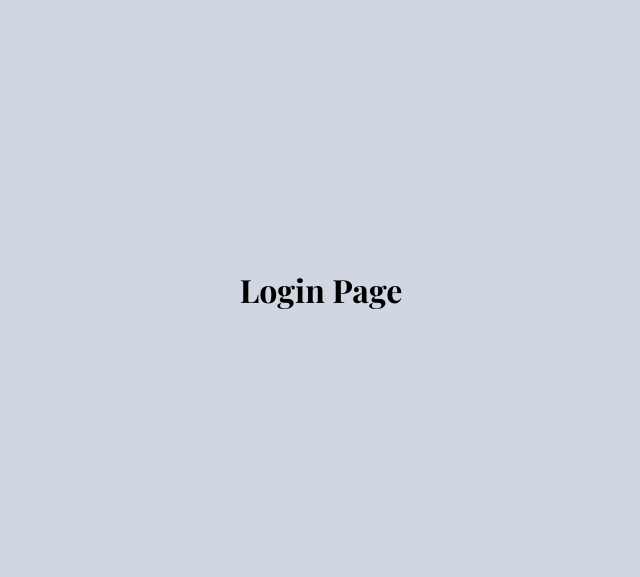
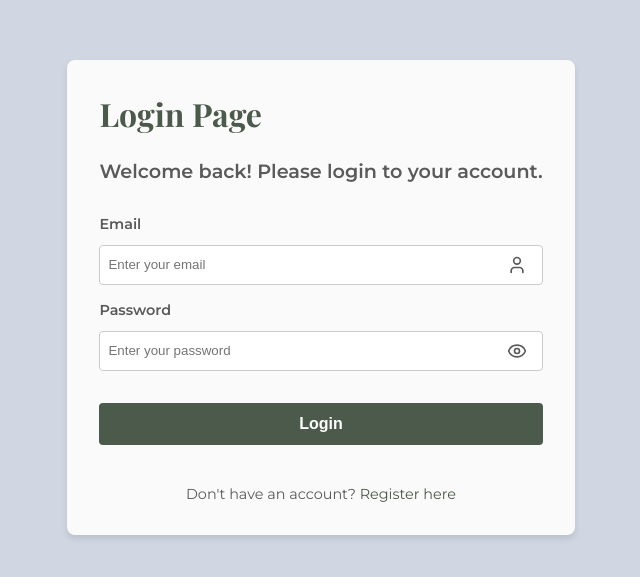
Before and after one commit to Resya-Hasan/coffee-shop-frontend, a React (Vite) app: page /login in a window 1280 px wide. Shown: the part 103-680 px from the top of the page, without its empty margins (319-959 px from the left). Built offline with nearby package versions, Linux system fonts and the light colour scheme.

Commit message:
feat: login done

```diff
--- a/src/features/auth/Auth.module.css
+++ b/src/features/auth/Auth.module.css
@@ -26,6 +26,10 @@
 
 .card-form input.inputError {
     border: 1px solid red;
+}
+
+.card-form input:focus {
+    outline: none;
 }
 
 .card-form h1 {
@@ -115,3 +119,23 @@
 .btn-submit:hover {
     background-color: #5d6e5b;
 }
+
+.footer {
+    margin-top: 1rem;
+    text-align: center;
+}
+
+.text {
+    margin-top: 0.5rem;
+    font-size: 0.9rem;
+    color: var(--text-dark);
+}
+
+.link {
+    color: var(--primary-dark);
+    text-decoration: none;
+}
+
+.link:hover {
+    text-decoration: underline;
+}
--- a/src/features/auth/LoginPage.jsx
+++ b/src/features/auth/LoginPage.jsx
@@ -1,11 +1,115 @@
 import styles from './Auth.module.css';
+import { User, Eye, EyeClosed } from 'lucide-react'
+import { useState } from 'react';
+import toast from 'react-hot-toast';
+import api from '../../app/axios'
+import { Link } from 'react-router';
 
 export default function LoginPage() {
+    const [formData, setFormData] = useState({
+        email: '',
+        password: ''
+    });
+    const [showPassword, setShowPassword] = useState(false)
+    const [error, setError] = useState([])
+
+    const handleChange = (e) => {
+        const { name, value } = e.target;
+
+        setFormData((prev) => ({
+            ...prev,
+            [name]: value
+        }))
+    }
+
+    const handleSubmit = async (e) => {
+        e.preventDefault()
+
+        try {
+            const { data } = await api.post('/auth/login', formData)
+            toast.success('Login successful!')
+            setFormData({
+                email: '',
+                password: ''
+            })
+            setError([])
+            localStorage.setItem('token', data.data.token)
+        } catch (err) {
+            setError(err.response.data.errors)
+            toast.error('Login failed. Please try again.')
+        }
+    }
+
+    const getFieldError = (fieldName) => {
+        return error.find(e => e.field === fieldName)
+    }
+
+    const emailError = getFieldError('email')
+    const passwordError = getFieldError('password')
+
     return (
         <div className={styles.container}>
-            <h1 className={styles.title}>
-                Login Page
-            </h1>
+            <form
+                className={styles["card-form"]}
+                onSubmit={handleSubmit}
+            >
+                <h1 className={styles.title}>Login Page</h1>
+                <p className={styles.subtitle}>Welcome back! Please login to your account.</p>
+                <div className={styles.form}>
+                    <label htmlFor="email" className={`${styles.label} ${emailError ? styles.labelError : ''}`}>Email</label>
+
+                    <div className={styles.inputWrapper}>
+                        <input
+                            type="text"
+                            placeholder="Enter your email"
+                            name='email'
+                            id="email"
+                            className={`${styles.input} ${emailError ? styles.inputError : ''}`}
+                            value={formData.email}
+                            onChange={handleChange}
+                        />
+                        <User size={20} className={`${styles.icon} ${emailError ? styles.iconError : ''}`} />
+                    </div>
+
+                    {emailError && (
+                        <p className={styles.error}>{emailError.message}</p>
+                    )}
+                </div>
+                <div className={styles.form}>
+                    <label htmlFor="password" className={`${styles.label} ${passwordError ? styles.labelError : ''}`}>Password</label>
+
+                    <div className={styles.inputWrapper}>
+                        <input
+                            type={showPassword ? "text" : "password"}
+                            id="password"
+                            name="password"
+                            className={`${styles.input} ${passwordError ? styles.inputError : ''}`}
+                            placeholder="Enter your password"
+                            value={formData.password}
+                            onChange={handleChange}
+                        />
+                        <button
+                            type="button"
+                            className={styles.buttonIcon}
+                            onClick={() => setShowPassword(!showPassword)}
+                        >
+                            {showPassword
+                                ?
+                                <EyeClosed size={20} className={`${styles.icon} ${passwordError ? styles.iconError : ''}`} />
+                                :
+                                <Eye size={20} className={`${styles.icon} ${passwordError ? styles.iconError : ''}`} />}
+                        </button>
+                    </div>
+                    {passwordError && (
+                        <p className={styles.error}>{passwordError.message}</p>
+                    )}
+                </div>
+                <button type="submit" className={styles["btn-submit"]}>Login</button>
+
+                <div className={styles.footer}>
+                    <p className={styles.text}>Don't have an account? <Link to="/register" className={styles.link}>Register here</Link></p>
+                </div>
+            </form>
         </div>
     )
 }
--- a/src/features/auth/RegisterPage.jsx
+++ b/src/features/auth/RegisterPage.jsx
@@ -3,6 +3,7 @@ import { useState } from 'react';
 import api from '../../app/axios'
 import { Eye, EyeClosed, User, Mail } from 'lucide-react'
 import toast from 'react-hot-toast';
+import { Link } from 'react-router';
 
 export default function RegisterPage() {
     const [formData, setFormData] = useState({
@@ -20,7 +21,6 @@ export default function RegisterPage() {
 
         try {
             const response = await api.post('/auth/register', formData)
-            console.log('Registration successful:', response.data)
             toast.success('Registration successful! Please login.')
             setFormData({
                 name: '',
@@ -30,7 +30,6 @@ export default function RegisterPage() {
             })
             setError([])
         } catch (err) {
-            console.log('Registration failed:', err.response.data)
             setError(err.response.data.errors)
             toast.error(err.response.data.message || 'Registration failed. Please try again.')
         }
@@ -166,6 +165,9 @@ export default function RegisterPage() {
                     ) : null}
                 </div>
                 <button type="submit" className={styles['btn-submit']}>Register</button>
+                <div className={styles.footer}>
+                    <p className={styles.text}>Already have an account? <Link to="/login" className={styles.link}>Login here</Link></p>
+                </div>
             </form>
         </div>
     )
```
